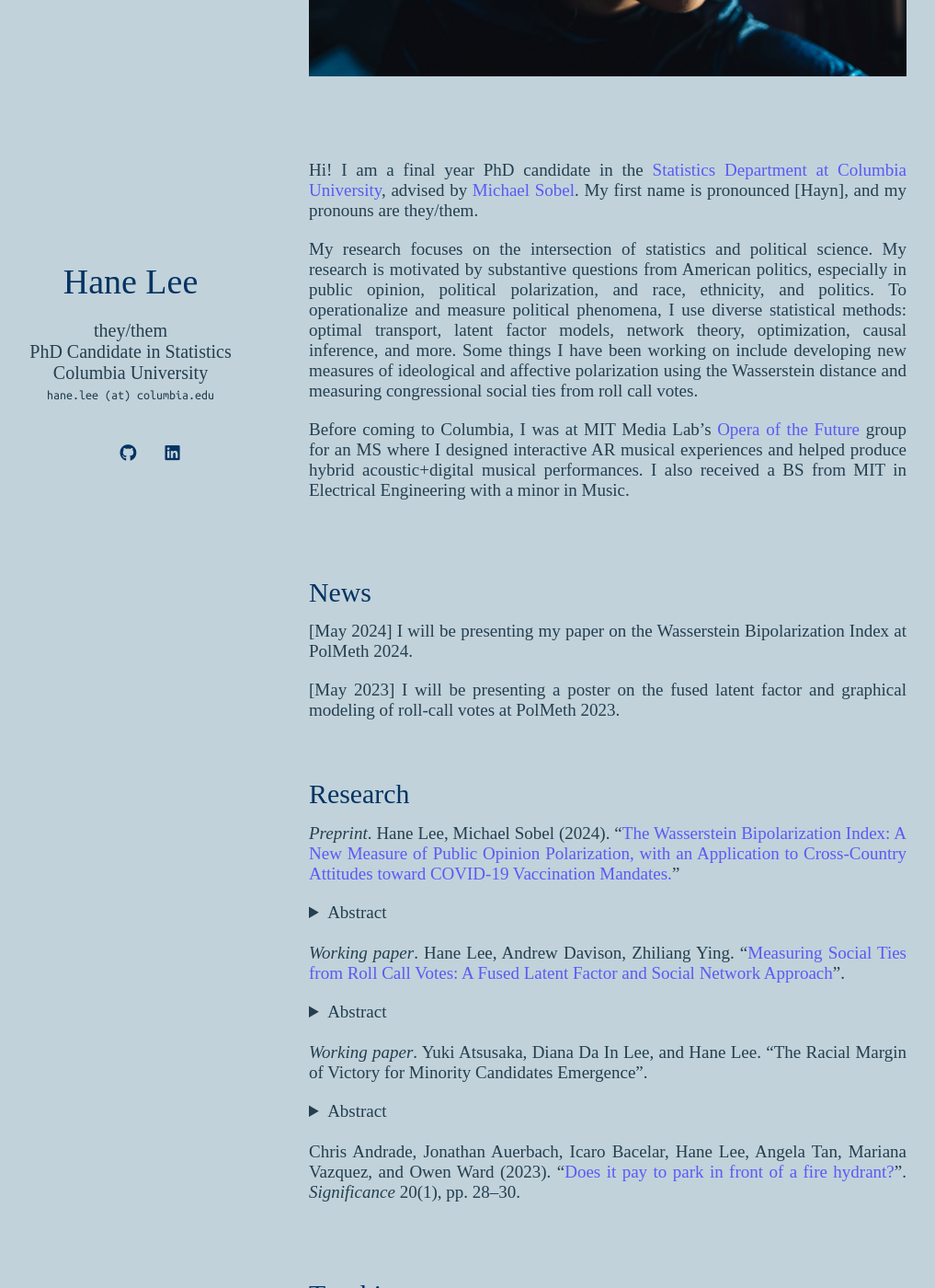
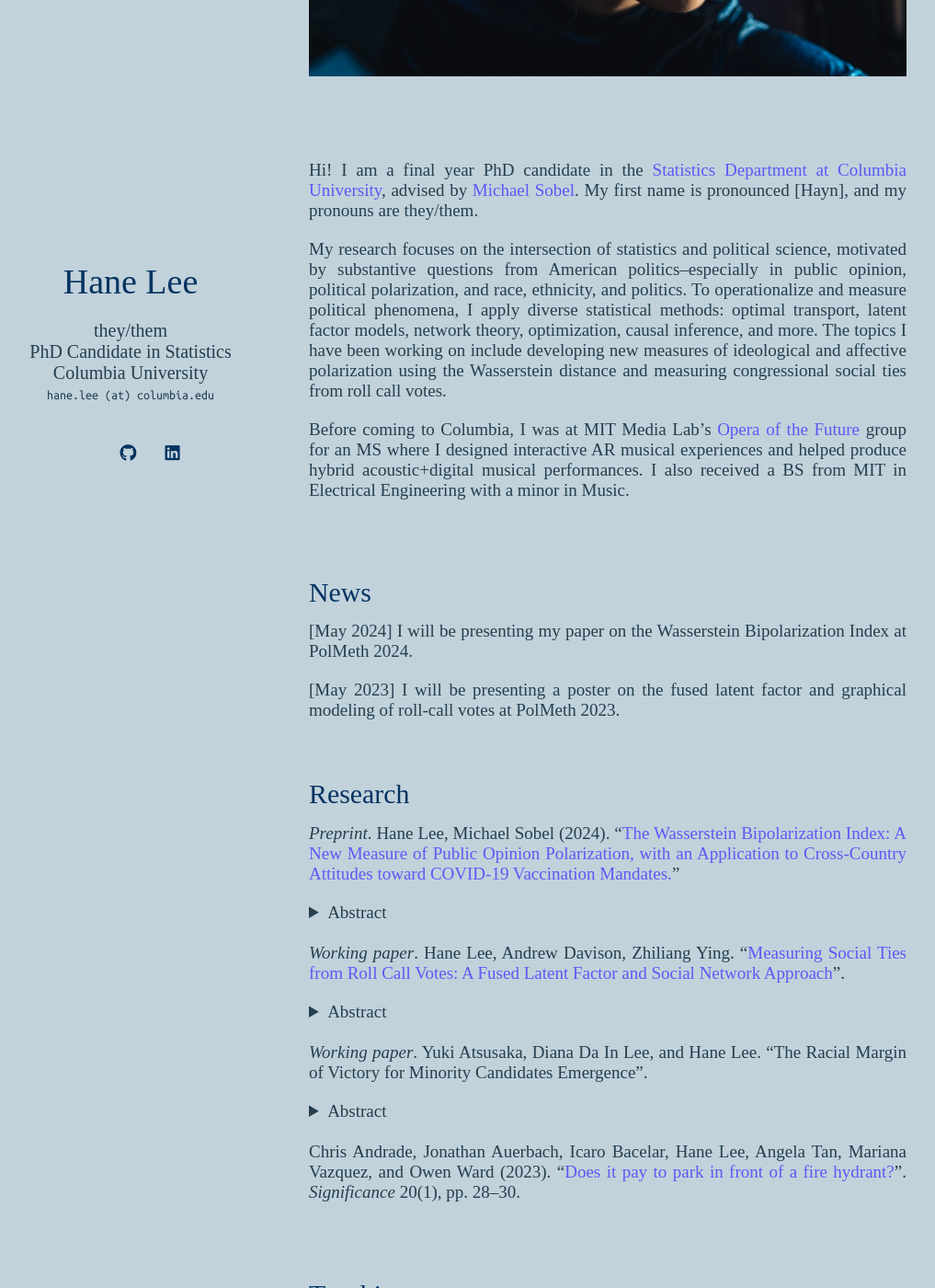
Before and after one commit to hanelee/hanelee.github.io, a Jekyll site: the page built from index.md, in a window 1280 px wide and 1400 px high, scrolled down 537 px. Shown: the whole window at 92% size, without its empty margins (134-1151 px from the left). Built offline with Jekyll 4.4.1, drawn with Linux system fonts in a browser that asks for light colours; nearby versions of some CDN libraries; some web fonts are replaced; a style sheet for code colours, icons or effects is not loaded; some of the changed lines change nothing that is shown; some of the changed text lies outside the part shown.

Commit message:
Update index.md

```diff
--- a/index.md
+++ b/index.md
@@ -8,7 +8,7 @@
 
 Hi! I am a final year PhD candidate in the [Statistics Department at Columbia University](https://stat.columbia.edu/), advised by [Michael Sobel](https://scholar.google.com/citations?user=cuKCFmcAAAAJ&hl=en). My first name is pronounced [Hayn], and my pronouns are they/them.
 
-My research focuses on the intersection of statistics and political science. My research is motivated by substantive questions from American politics, especially in public opinion, political polarization, and race, ethnicity, and politics. To operationalize and measure political phenomena, I use diverse statistical methods: optimal transport, latent factor models, network theory, optimization, causal inference, and more. Some things I have been working on include developing new measures of ideological and affective polarization using the Wasserstein distance and measuring congressional social ties from roll call votes.
+My research focuses on the intersection of statistics and political science, motivated by substantive questions from American politics--especially in public opinion, political polarization, and race, ethnicity, and politics. To operationalize and measure political phenomena, I apply diverse statistical methods: optimal transport, latent factor models, network theory, optimization, causal inference, and more. The topics I have been working on include developing new measures of ideological and affective polarization using the Wasserstein distance and measuring congressional social ties from roll call votes.
 
 Before coming to Columbia, I was at MIT Media Lab's [Opera of the Future](https://www.media.mit.edu/groups/opera-of-the-future/overview/) group for an MS where I designed interactive AR musical experiences and helped produce hybrid acoustic+digital musical performances. I also received a BS from MIT in Electrical Engineering with a minor in Music.
 
@@ -55,9 +55,9 @@
 
 - Probability Theory (Fall 2021, Spring 2021, Fall 2020)
 - Statistical Inference (Fall 2023)
-- Accelerated Probability Theory/Statistical Inference (Fall 2022)
+- Accelerated Probability Theory/Statistical Inference (Fall 2022, Spring 2023, Fall 2024)
 - Statistical Machine Learning (Spring 2022)
-- Linear Regression Models (Spring 2023)
+- Linear Regression Models (Spring 2024)
 - Bayesian Statistics (Summer 2022)
 
 Undergraduate
@@ -65,6 +65,15 @@
 - Introduction to Statistics (Spring 2020)
 - Introduction to Statistical Reasoning (Fall 2019)
 
+### Tutor (at MIT HKN and Math Learning Center)
+
+Undergraduate
+
+- Signals and Systems (6.003)
+- Probability and Random Variables (18.600)
+- Linear Algebra (18.06)
+- Differential Equations (18.03)
+
 <!-- {% include_relative _includes/publications.md %} -->
 
 <!-- {% include_relative _includes/services.md %} -->
```
